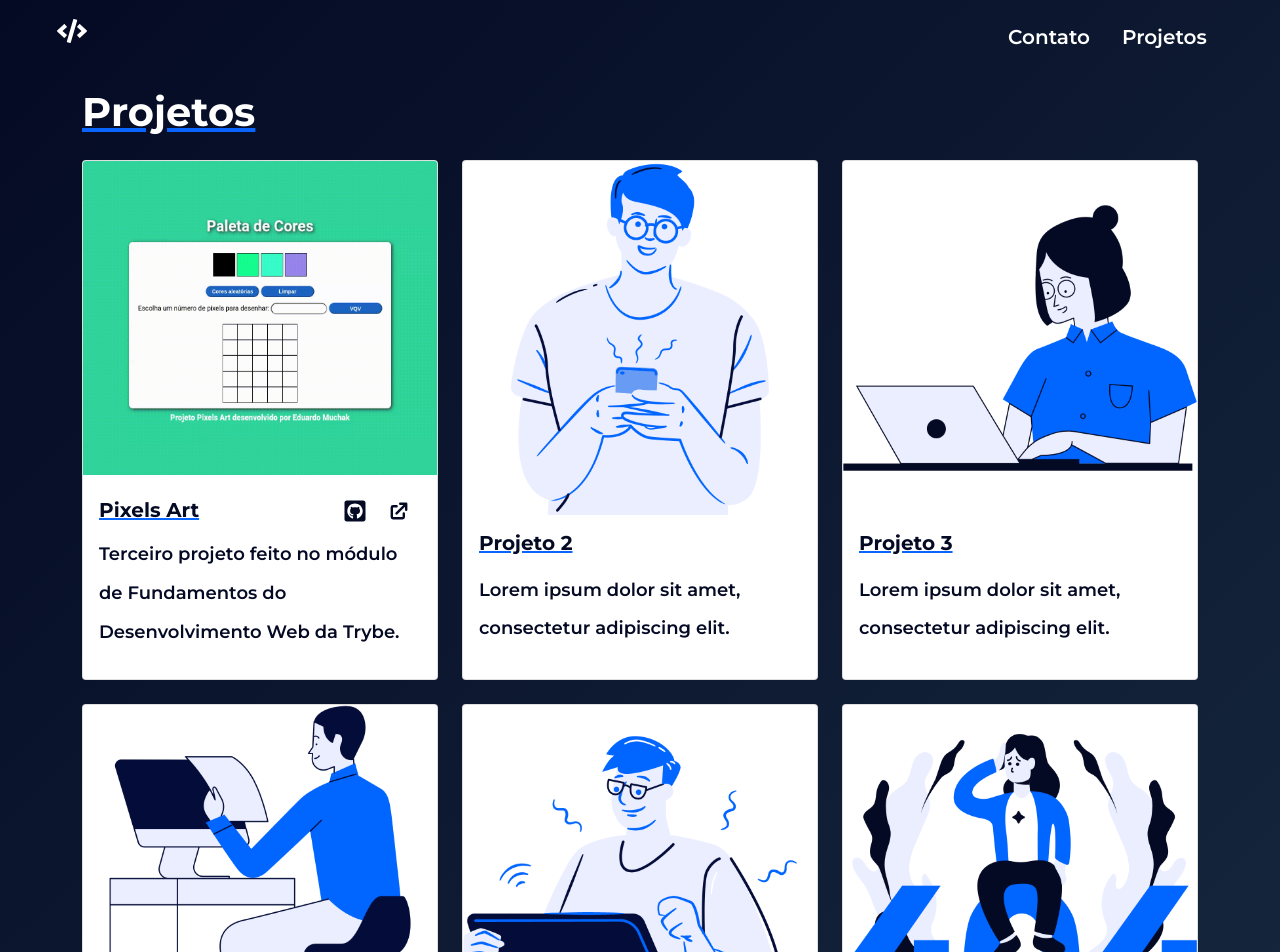
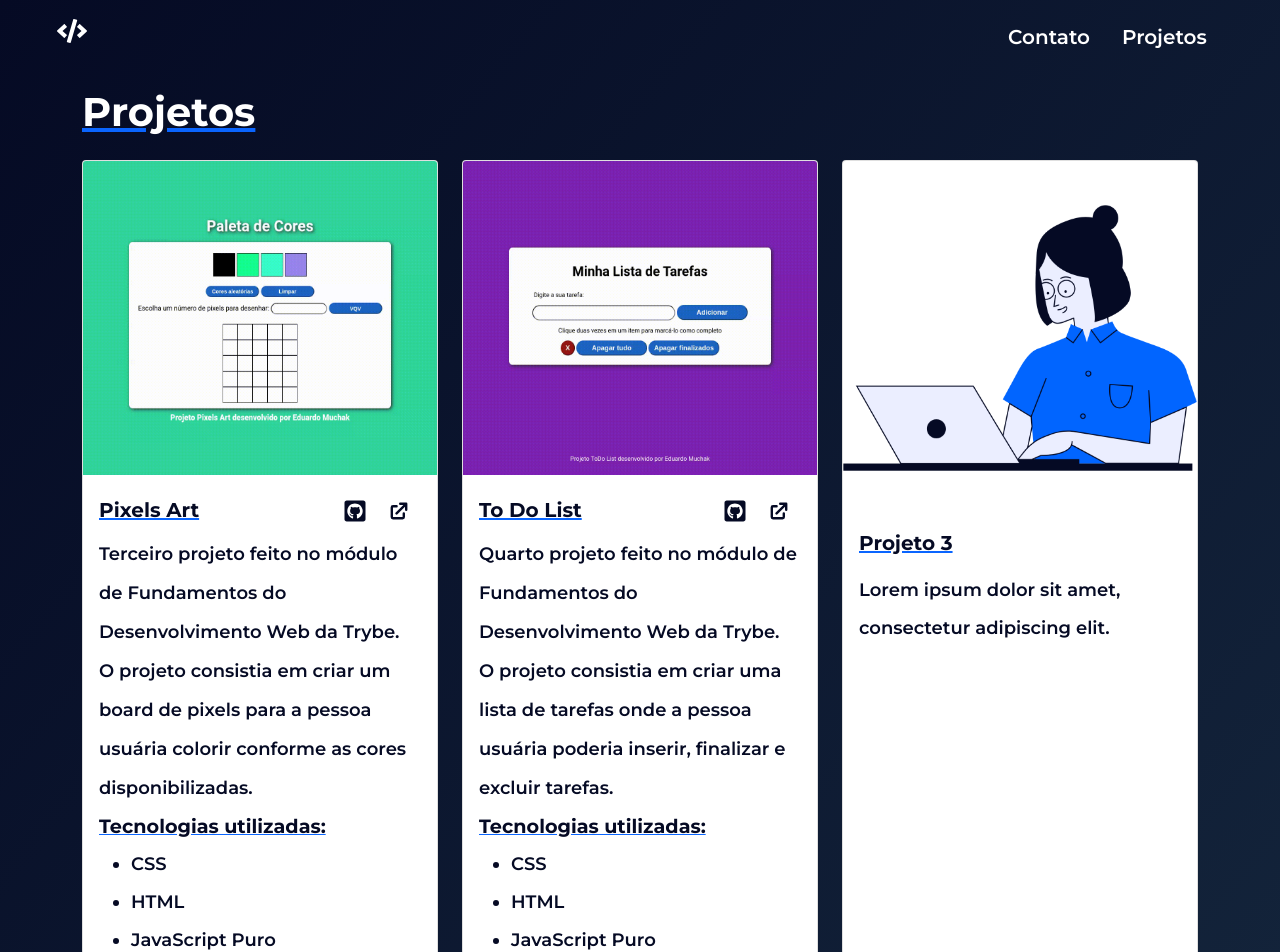
Before and after one commit to eduardomuchak/eduardo-portfolio, a React (Create React App) app: page /projetos in a window 1280 px wide. Shown: the top 952 px of the page. Built offline with nearby package versions, Linux system fonts and the light colour scheme.

Commit message:
feat: Adiciona projeto To Do List - - Adiciona mais informações sobre os projetos

```diff
--- a/src/pages/Projects.jsx
+++ b/src/pages/Projects.jsx
@@ -2,11 +2,11 @@ import React, { Component } from 'react';
 import { FaGithubSquare } from 'react-icons/fa';
 import { HiExternalLink } from 'react-icons/hi';
 import Header from '../components/Header';
-import Contato1 from '../images/contato(1).png';
 import Contato2 from '../images/contato(2).png';
 import Contato3 from '../images/contato(3).png';
 import NotFound from '../images/not-found.png';
 import PixelsArt from '../images/pixels-art.gif';
+import ToDoList from '../images/to-do-list.gif';
 import Working from '../images/working(2).png';
 import '../styles/Projects.css';
 
@@ -39,18 +39,49 @@ class Projects extends Component {
                     <span className='text-card'>
                       Terceiro projeto feito no módulo de Fundamentos do Desenvolvimento Web da Trybe.
                     </span>
+                    <br />
+                    <span className='text-card'>
+                      O projeto consistia em criar um board de pixels para a pessoa usuária colorir conforme as cores disponibilizadas.
+                    </span>
+                    <br />
+                    <span className='title-card'>Tecnologias utilizadas:</span>
+                    <ul className='text-card-list'>
+                      <li>CSS</li>
+                      <li>HTML</li>
+                      <li>JavaScript Puro</li>
+                    </ul>
                   </div>
                 </div>
               </div>
               <div className='col-md-4 mb-4'>
                 <div className='card'>
-                  <img src={ Contato1 } class="card-img-top" alt="..."/>
+                  <img src={ ToDoList } class="card-img-top" alt="..."/>
                   <div className='card-body'>
-                    <h5 className='title-card'>Projeto 2</h5>
-                    <div className='mb-3 underline'></div>
-                    <p className='text-card'>
-                      Lorem ipsum dolor sit amet, consectetur adipiscing elit.
-                    </p>
+                    <div className='project-title-container mb-1'>
+                      <h5 className='title-card'>To Do List</h5>
+                      <div className='card-icons-container'>
+                        <a target="_blank" href="https://github.com/eduardomuchak/04-to-do-list" rel="noreferrer">
+                          <span className='project-icon'><FaGithubSquare/></span>
+                        </a>
+                        <a target="_blank" href="https://todolist-eduardomuchak.vercel.app/" rel="noreferrer">
+                          <span className='project-icon'><HiExternalLink/></span>
+                        </a>
+                      </div>
+                    </div>
+                    <span className='text-card'>
+                      Quarto projeto feito no módulo de Fundamentos do Desenvolvimento Web da Trybe.
+                    </span>
+                    <br />
+                    <span className='text-card'>
+                      O projeto consistia em criar uma lista de tarefas onde a pessoa usuária poderia inserir, finalizar e excluir tarefas.
+                    </span>
+                    <br />
+                    <span className='title-card'>Tecnologias utilizadas:</span>
+                    <ul className='text-card-list'>
+                      <li>CSS</li>
+                      <li>HTML</li>
+                      <li>JavaScript Puro</li>
+                    </ul>
                   </div>
                 </div>
               </div>
--- a/src/styles/Projects.css
+++ b/src/styles/Projects.css
@@ -37,3 +37,9 @@
 .card {
   height: 100%;
 }
+
+.text-card-list {
+  color:#050a24;
+  font-size: 18px;
+  margin: 0px;
+}
```
Also changed, not shown: src/images/to-do-list.gif (added).
